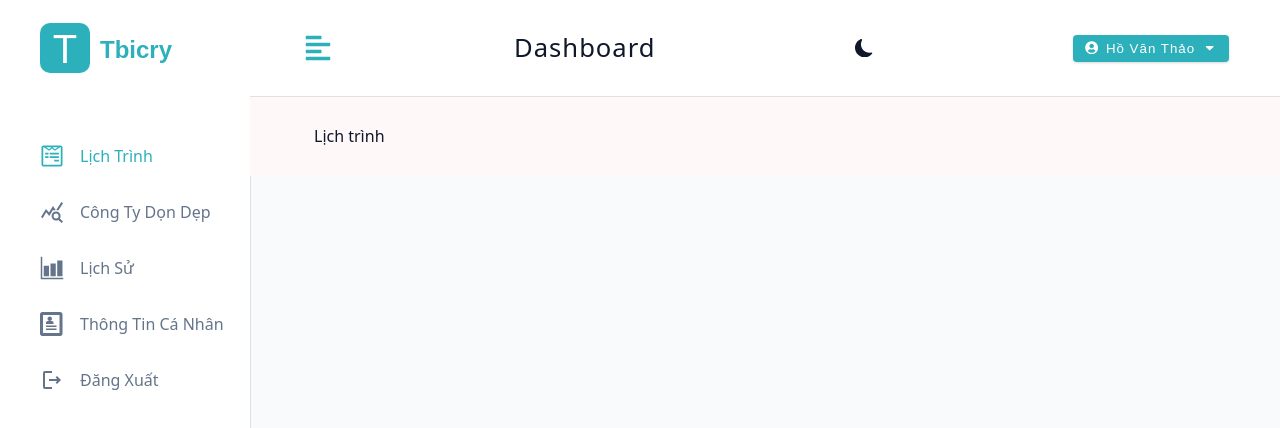
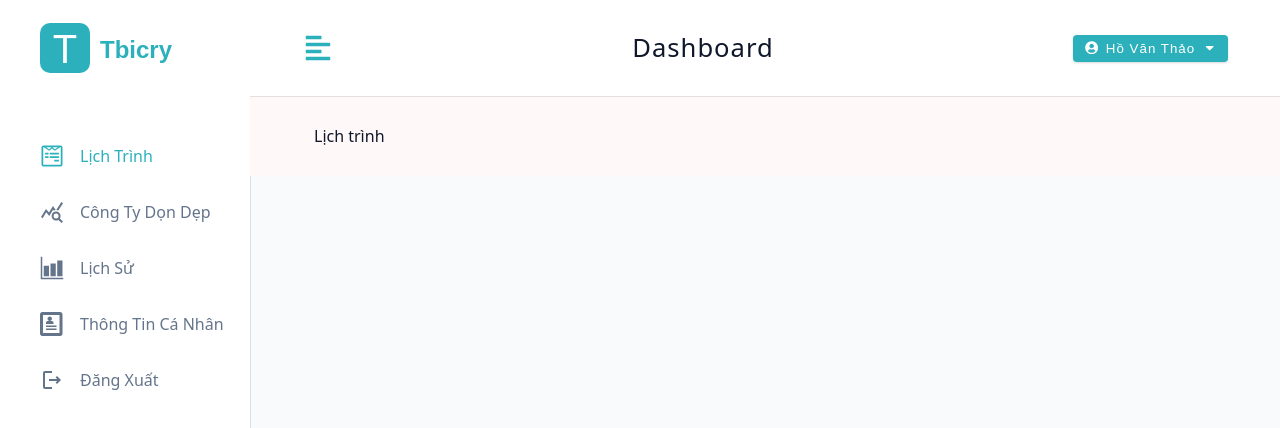
Before and after one commit to HoccodeDaiLoc/sign-language, a React (Vite) app in the folder Frontend/: page /dashboard in a window 1280 px wide. Shown: the top 428 px of the page. Built offline with nearby package versions, Linux system fonts and the light colour scheme.

Commit message:
delete dark mode

```diff
--- a/Frontend/src/App.jsx
+++ b/Frontend/src/App.jsx
@@ -13,13 +13,6 @@ import {
   History,
 } from "./pages";
 
-const checkDefaultTheme = () => {
-  const isDarkTheme = localStorage.getItem("darkTheme") === "true";
-  document.body.classList.toggle("dark-theme", isDarkTheme);
-  return isDarkTheme;
-};
-
-const isDarkThemeEnabled = checkDefaultTheme();
 
 const router = createBrowserRouter([
   {
@@ -41,7 +34,7 @@ const router = createBrowserRouter([
       },
       {
         path: "dashboard",
-        element: <DashboardLayout isDarkThemeEnabled={isDarkThemeEnabled} />,
+        element: <DashboardLayout />,
         children: [
           {
             index: true,
--- a/Frontend/src/components/Navbar.jsx
+++ b/Frontend/src/components/Navbar.jsx
@@ -1,10 +1,8 @@
 import Wrapper from '../assets/wrappers/Navbar';
 import { FaAlignLeft } from 'react-icons/fa';
 import Logo from './Logo';
-
 import { useDashboardContext } from '../pages/DashboardLayout';
 import LogoutContainer from './LogoutContainer';
-import ThemeToggle from './ThemeToggle';
 
 const Navbar = () => {
     const { toggleSidebar } = useDashboardContext();
@@ -19,9 +17,6 @@ const Navbar = () => {
                     <h4 className='logo-text'>dashboard</h4>
                 </div>
                 <div className='btn-container'>
-                    <ThemeToggle />
-                </div>
-                <div className='btn-container'>
                     <LogoutContainer />
                 </div>
             </div>
--- a/Frontend/src/components/ThemeToggle.jsx
+++ /dev/null
@@ -1,18 +0,0 @@
-import { BsFillSunFill, BsFillMoonFill } from 'react-icons/bs';
-import Wrapper from '../assets/wrappers/ThemeToggle';
-import { useDashboardContext } from '../pages/DashboardLayout';
-
-const ThemeToggle = () => {
-    const { isDarkTheme, toggleDarkTheme } = useDashboardContext();
-    return (
-        <Wrapper onClick={toggleDarkTheme}>
-            {isDarkTheme ? (
-                <BsFillSunFill className='toggle-icon' />
-            ) : (
-                <BsFillMoonFill className='toggle-icon' />
-            )}
-        </Wrapper>
-    );
-};
-
-export default ThemeToggle;
--- a/Frontend/src/pages/DashboardLayout.jsx
+++ b/Frontend/src/pages/DashboardLayout.jsx
@@ -8,19 +8,12 @@ const DashboardContext = createContext();
 
 
 
-const DashboardLayout = ({ isDarkThemeEnabled }) => {
+const DashboardLayout = () => {
     // temp
     const user = { name: 'Hồ Văn Thảo' };
 
     const [showSidebar, setShowSidebar] = useState(false);
-    const [isDarkTheme, setIsDarkTheme] = useState(isDarkThemeEnabled);
 
-    const toggleDarkTheme = () => {
-        const newDarkTheme = !isDarkTheme;
-        setIsDarkTheme(newDarkTheme);
-        document.body.classList.toggle('dark-theme', newDarkTheme);
-        localStorage.setItem('darkTheme', newDarkTheme);
-    };
 
     const toggleSidebar = () => {
         setShowSidebar(!showSidebar);
@@ -35,8 +28,6 @@ const DashboardLayout = ({ isDarkThemeEnabled }) => {
             value={{
                 user,
                 showSidebar,
-                isDarkTheme,
-                toggleDarkTheme,
                 toggleSidebar,
                 logoutUser,
             }}
```
